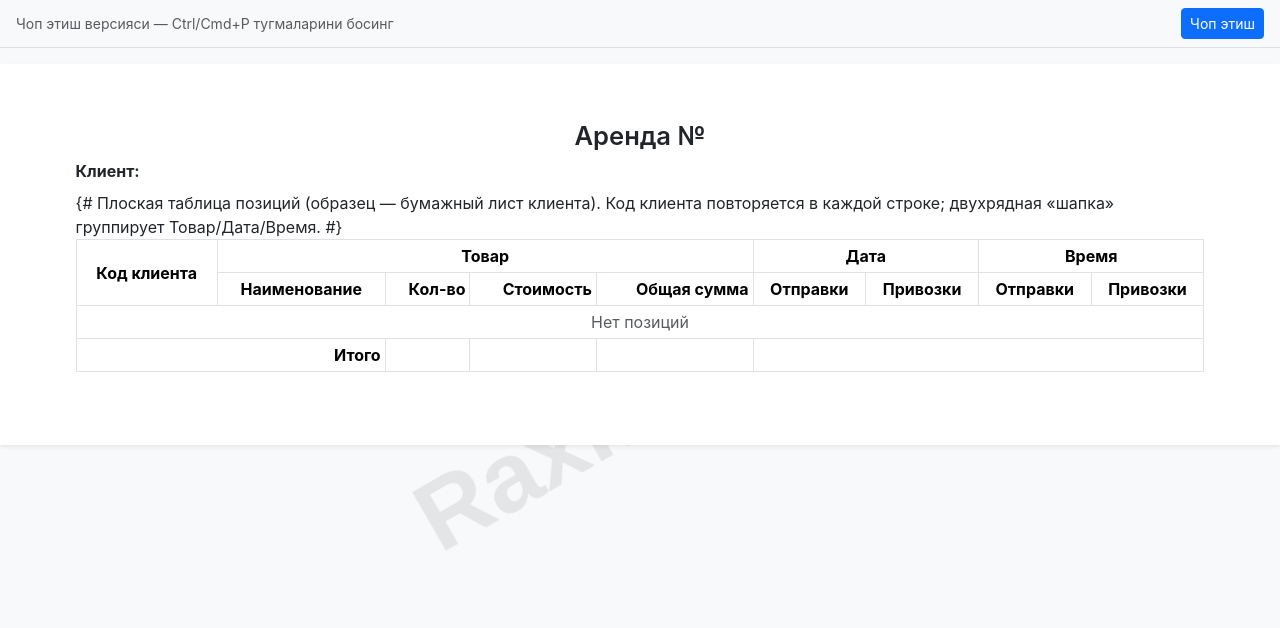
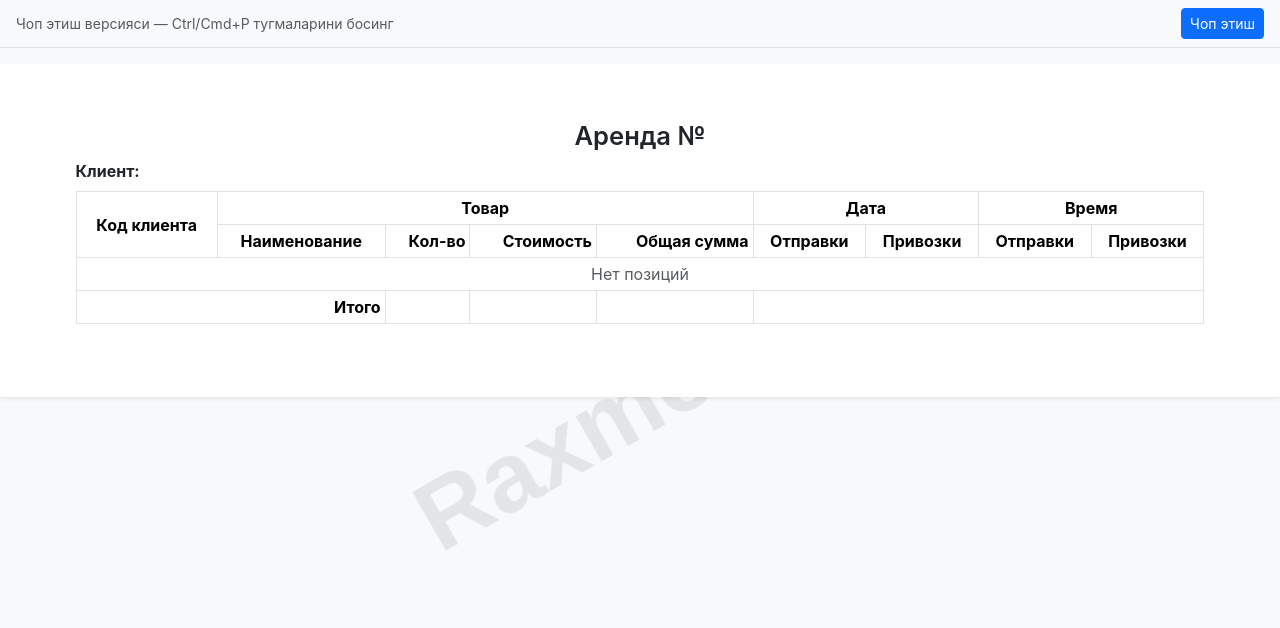
Before and after one commit to Rakhmatullo929/hadware-raxmonov, a Django app: template config/templates/config/rentals/contract.html in a window 1280 px wide. Shown: the top 628 px of the page. Run offline with Django 5.2, Linux system fonts and the light colour scheme; the template is opened without the code that fills it, so the values that code supplies are empty.

Commit message:
fix(rental): убрать утечку многострочного {# #} комментария в печати
Django-комментарий {# #} однострочный: многострочный вариант вытекал в вывод как текст над таблицей. Заменён на {% comment %}{% endcomment %}. Добавлена регресс-проверка в test_contract_html_shows_new_columns.

Co-Authored-By: Claude Opus 4.8 (1M context) <noreply@anthropic.com>

```diff
--- a/config/templates/config/rentals/contract.html
+++ b/config/templates/config/rentals/contract.html
@@ -18,8 +18,10 @@
     {% if rental.customer.phone %} · {{ rental.customer.phone }}{% endif %}
 </div>
 
-{# Плоская таблица позиций (образец — бумажный лист клиента). Код клиента
-   повторяется в каждой строке; двухрядная «шапка» группирует Товар/Дата/Время. #}
+{% comment %}
+Плоская таблица позиций (образец — бумажный лист клиента). Код клиента
+повторяется в каждой строке; двухрядная «шапка» группирует Товар / Дата / Время.
+{% endcomment %}
 <table class="table table-bordered table-sm contract-items">
     <thead>
         <tr>
```
Also changed, not shown: tests/test_contract_pdf.py (+3 -0 lines).
